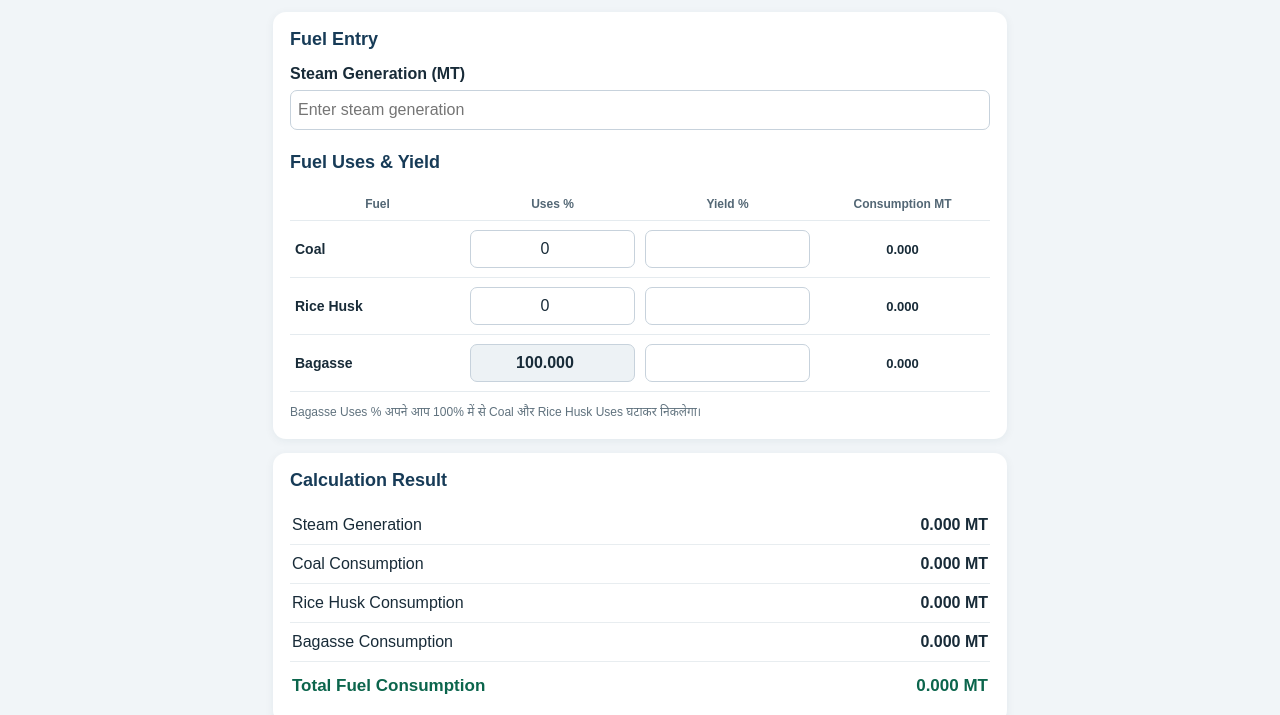
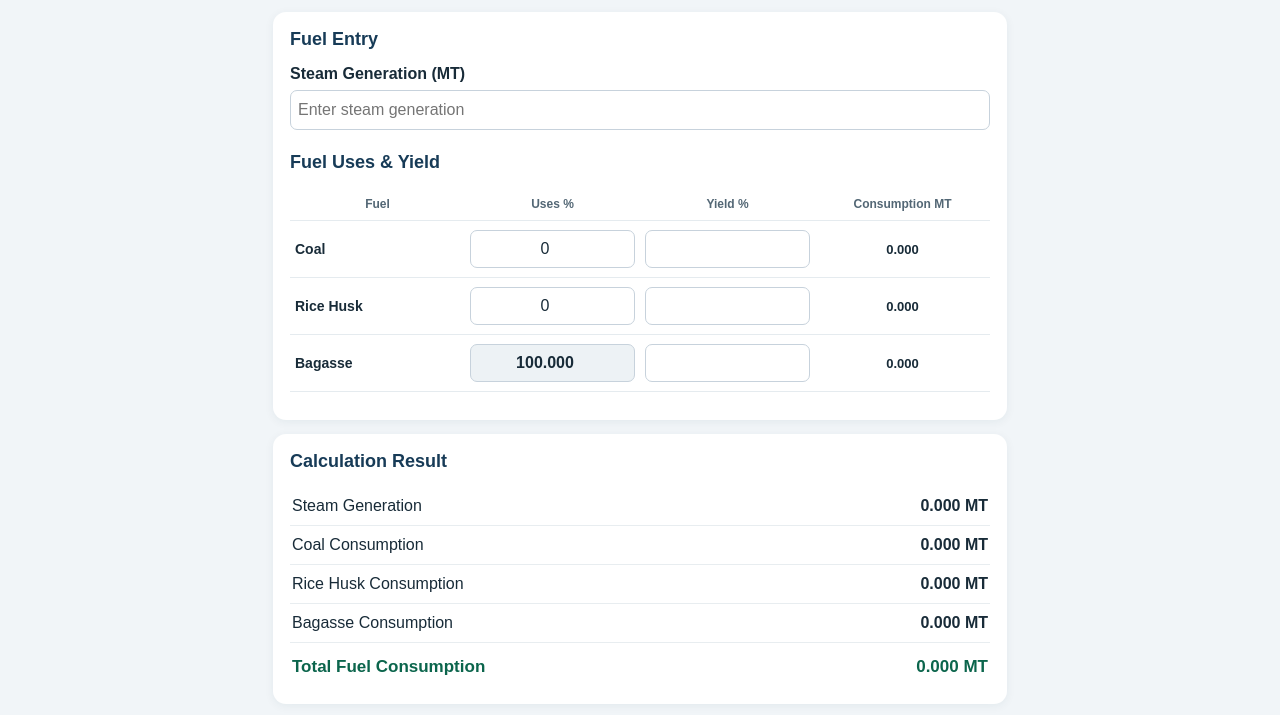
Before and after one commit to bhagirath06/fuel-calc, a plain HTML site: page index.html in a window 1280 px wide. Shown: the part 104-819 px from the top of the page. Drawn offline with Linux system fonts and the light colour scheme.

Commit message:
Update index.html

```diff
--- a/index.html
+++ b/index.html
@@ -64,7 +64,7 @@
           </tbody>
         </table>
       </div>
-      <p class="entry-note">Bagasse Uses % अपने आप 100% में से Coal और Rice Husk Uses घटाकर निकलेगा।</p>
+      <p class="entry-note"></p>
     </section>
 
     <section class="panel result">
```
